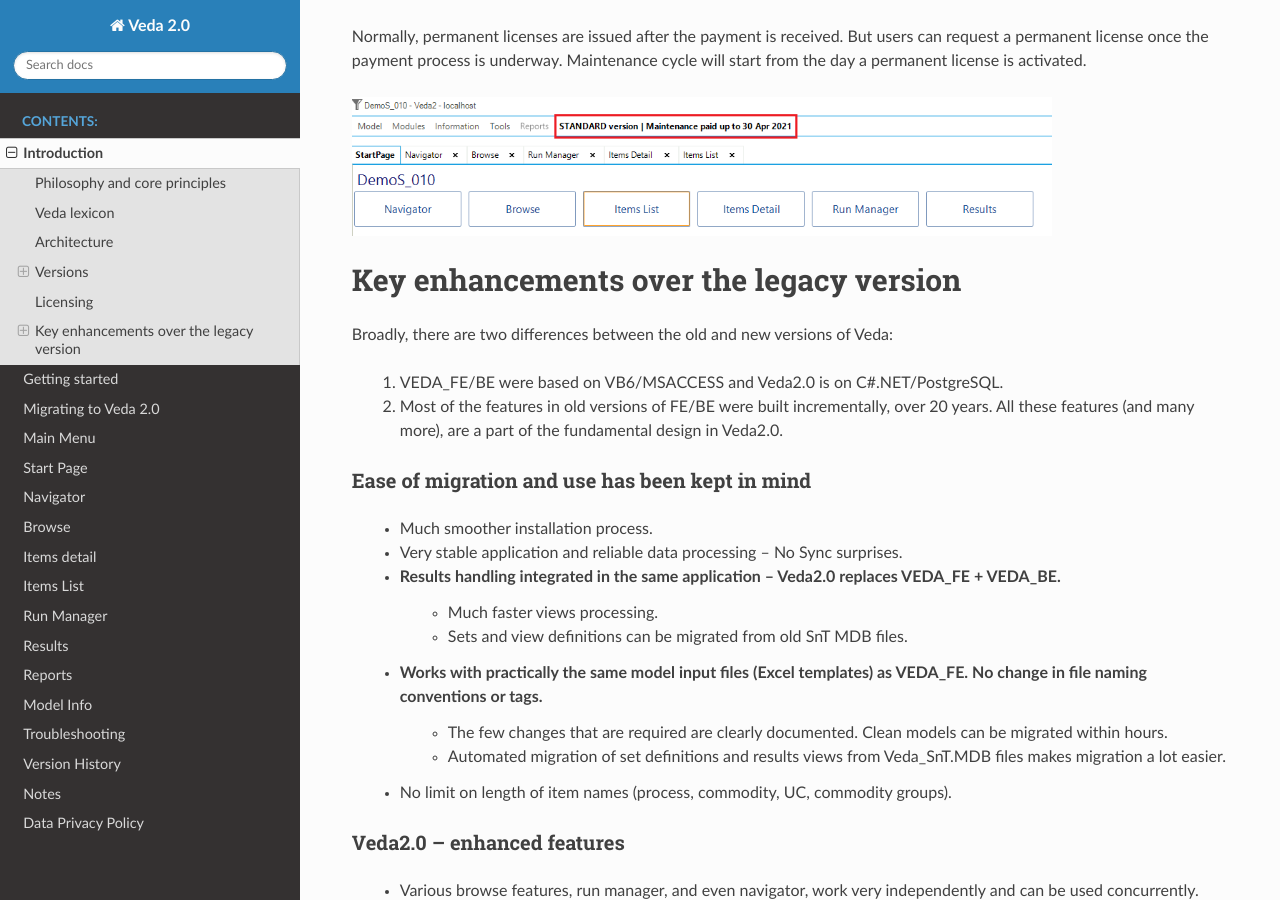
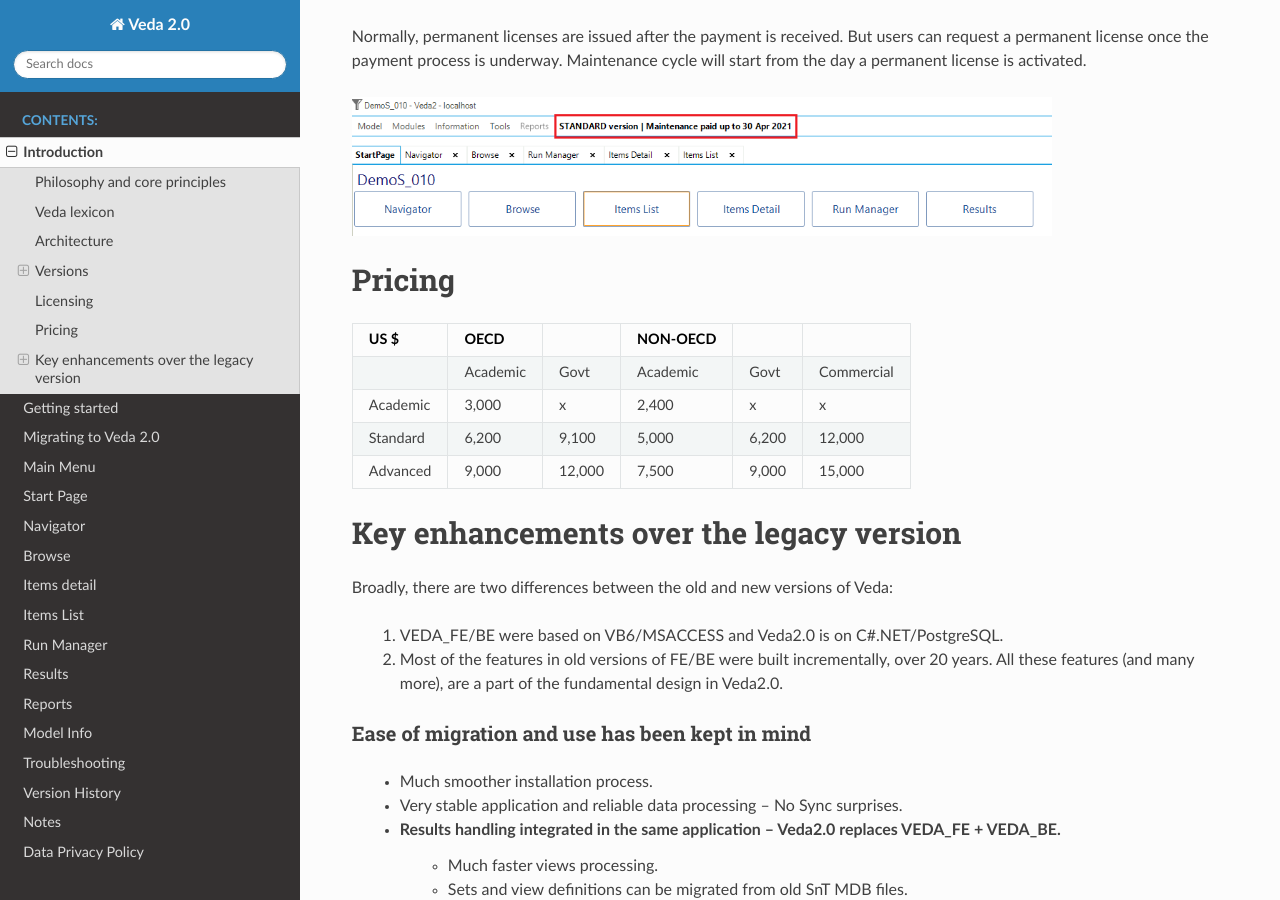
Before and after one commit to kanors-emr/Veda-documentation, a Sphinx documentation site: the page built from docs/source/pages/introduction.rst, in a window 1280 px wide and 900 px high, scrolled down 5086 px. Built offline with Sphinx 7.4.7 and the Read the Docs theme 2.0.0, drawn with Linux system fonts in a browser that asks for light colours.

Commit message:
Pricing section added

```diff
--- a/docs/source/pages/introduction.rst
+++ b/docs/source/pages/introduction.rst
@@ -124,6 +124,21 @@
 .. image:: images/maintenance_status_2.PNG
    :width: 700
 
+Pricing
+=======
+
++----------+----------+--------+----------+-------+------------+
+|   US $   |   OECD   |        | NON-OECD |       |            |
++==========+==========+========+==========+=======+============+
+|          | Academic |  Govt  | Academic | Govt  | Commercial |
++----------+----------+--------+----------+-------+------------+
+| Academic |  3,000   |   x    |  2,400   |   x   |     x      |
++----------+----------+--------+----------+-------+------------+
+| Standard |  6,200   | 9,100  |  5,000   | 6,200 |   12,000   |
++----------+----------+--------+----------+-------+------------+
+| Advanced |  9,000   | 12,000 |  7,500   | 9,000 |   15,000   |
++----------+----------+--------+----------+-------+------------+
+
 Key enhancements over the legacy version
 ========================================
 
```
